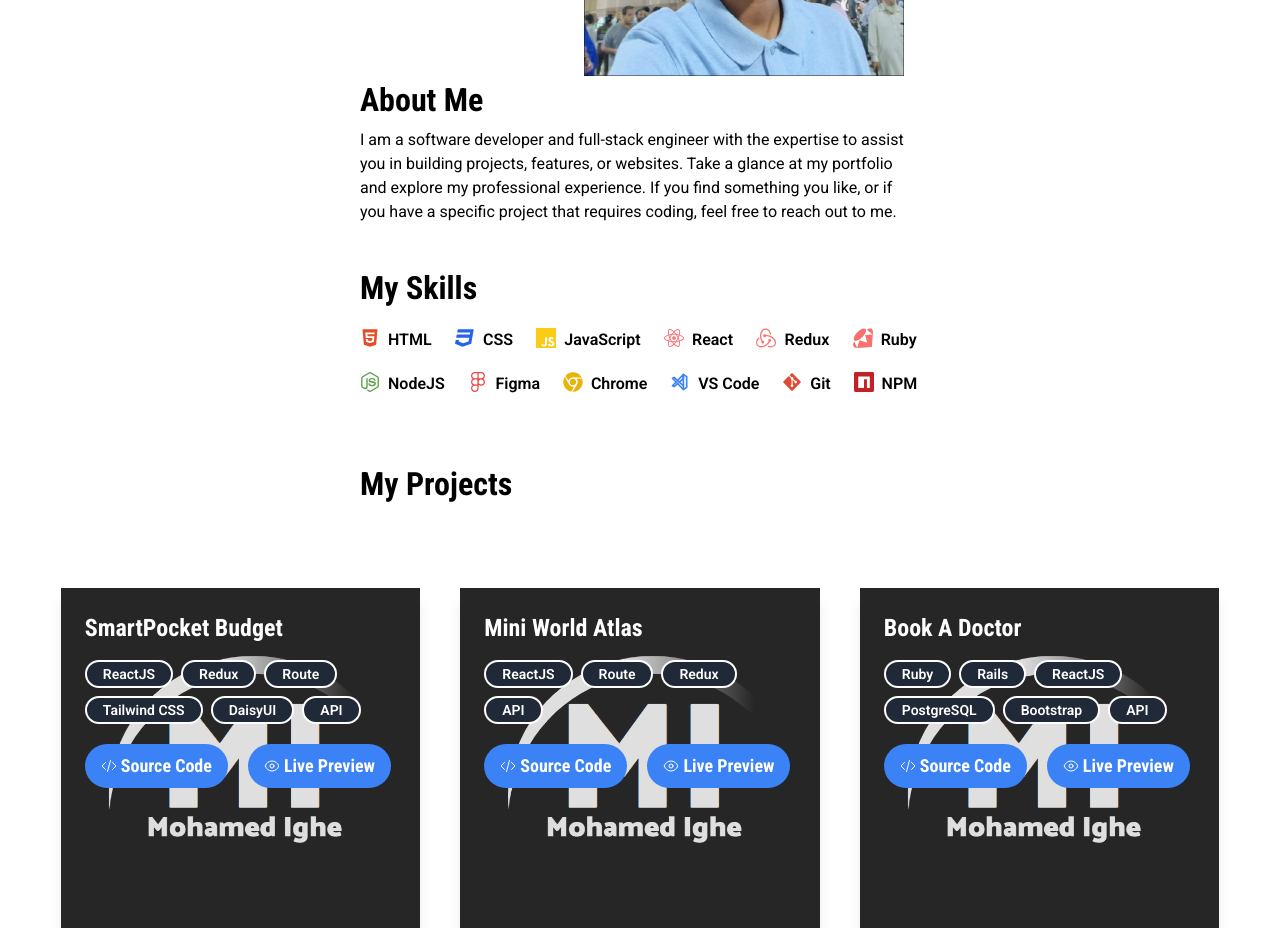
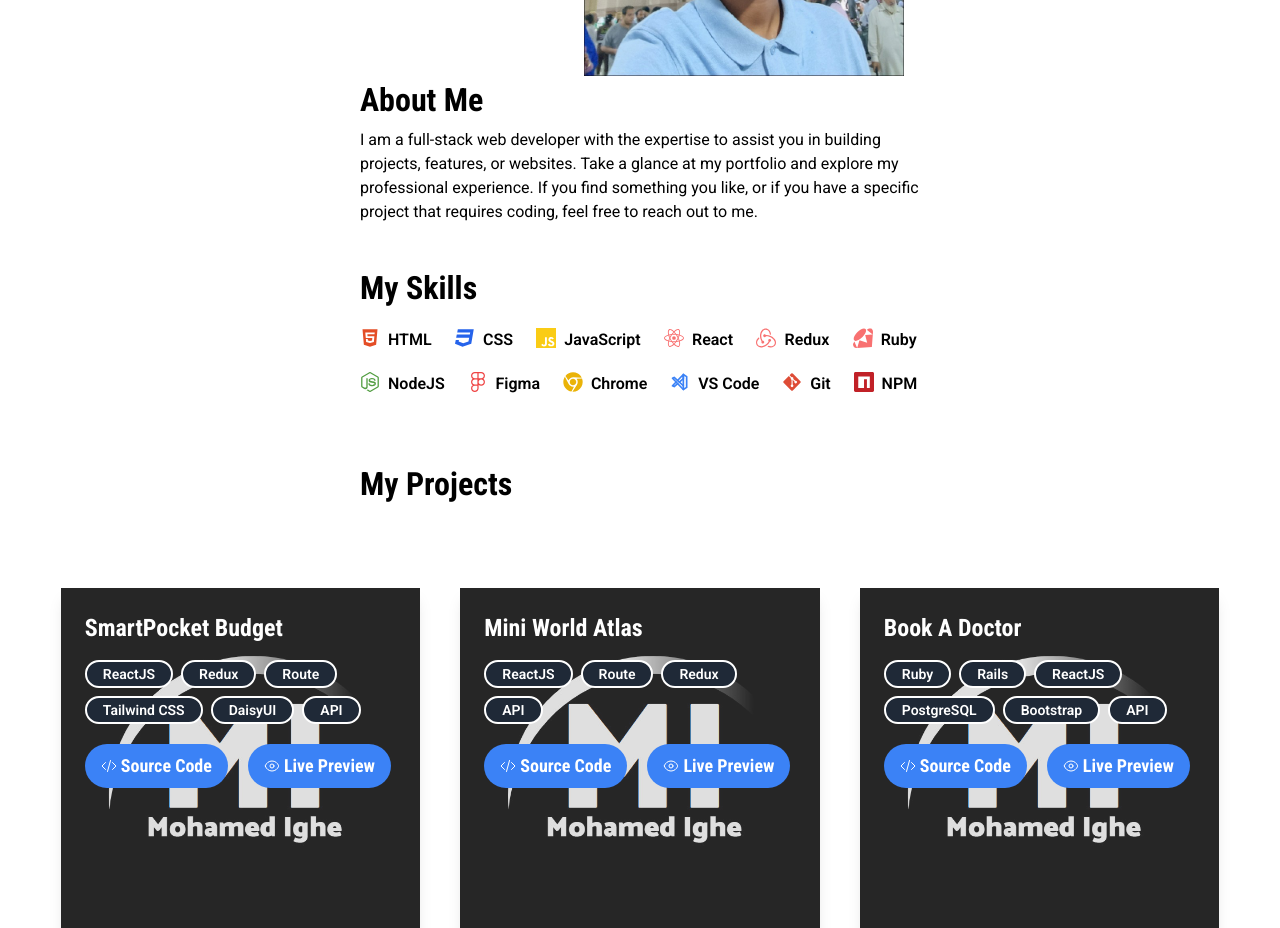
Before and after one commit to katarighe/my-portfolio-website, a React (Vite) app: page / in a window 1280 px wide. Shown: the part 1200-2128 px from the top of the page. Built offline with nearby package versions, Linux system fonts and the light colour scheme.

Commit message:
Correct sentencing

```diff
--- a/src/pages/Home.jsx
+++ b/src/pages/Home.jsx
@@ -145,7 +145,7 @@ function Home() {
               About Me
             </h3>
             <p className="text-base font-robotoOriginal">
-              I am a software developer and full-stack engineer with the
+              I am a full-stack web developer with the
               expertise to assist you in building projects, features, or
               websites. Take a glance at my portfolio and explore my
               professional experience. If you find something you like, or if you
```
